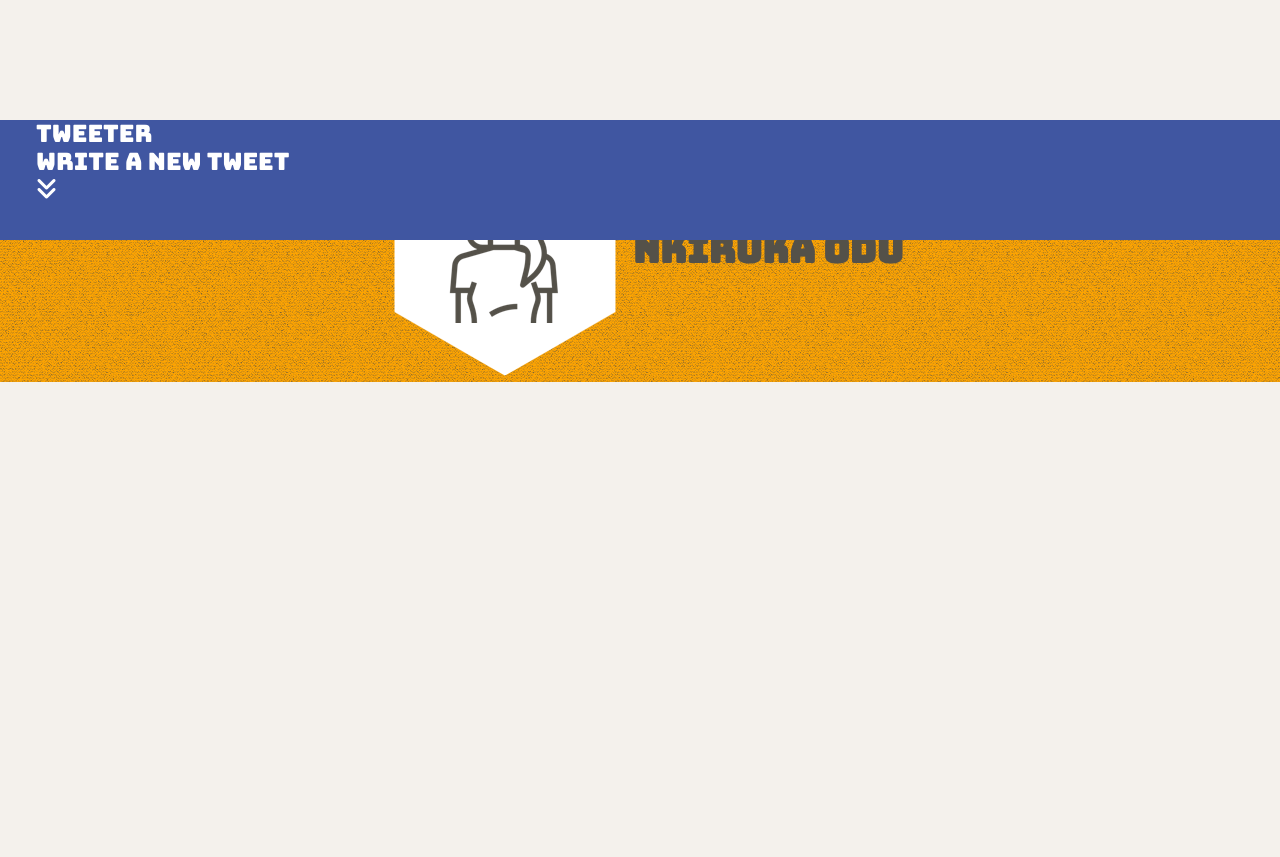
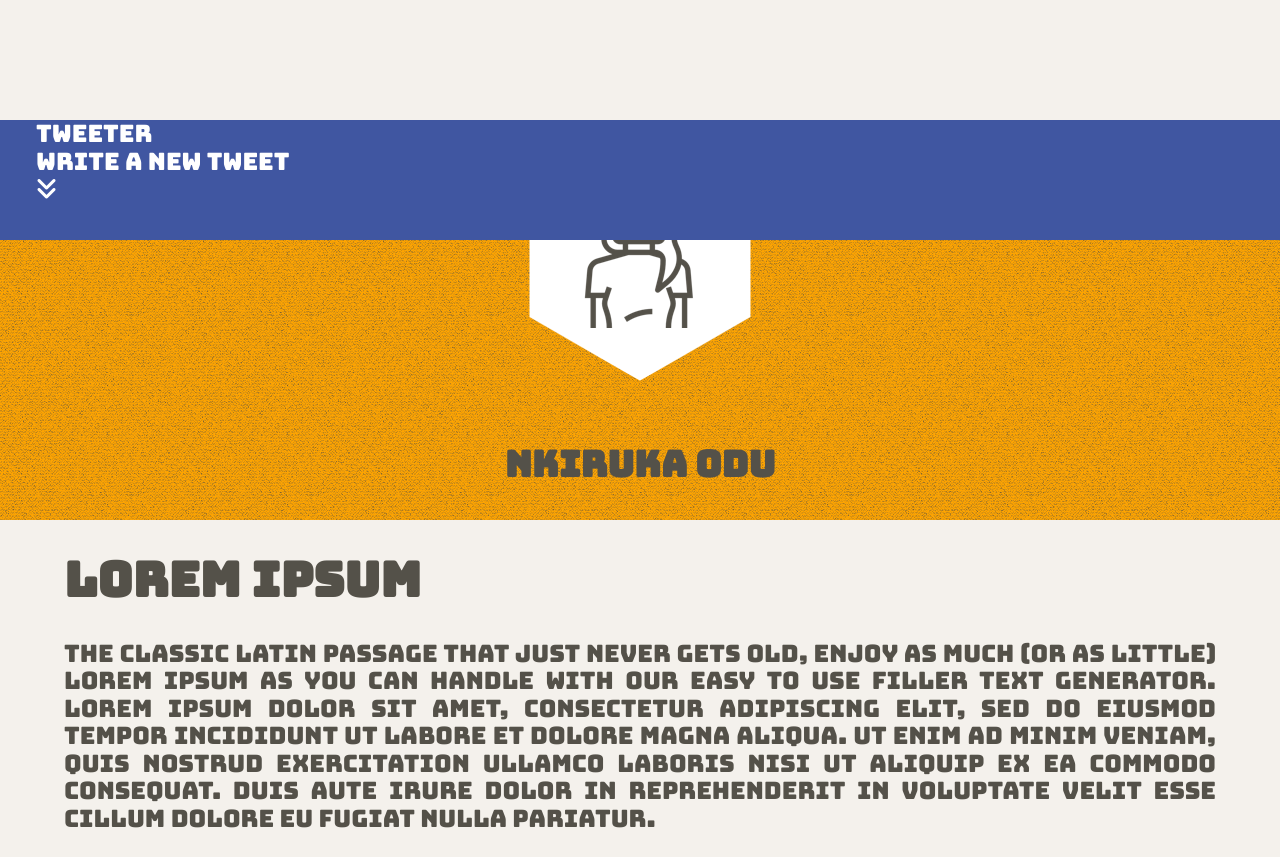
Before and after one commit to Odu-Enkay/tweeter, a plain HTML site: page public/index.html in a window 1280 px wide. Before the commit the page ends 800 px from the top, so only its background shows below. Drawn offline with nearby package versions, Linux system fonts and the light colour scheme.

Commit message:
implemented the main section

```diff
--- a/public/index.html
+++ b/public/index.html
@@ -34,9 +34,10 @@
     <!-- Top nav bar (fixed) -->
     <nav>
       <span>tweeter</span>
-      <div>Write a new Tweet
+      <span>
+        <div>Write a new Tweet</div>
         <div><i class="fa-solid fa-angles-down"></i></div>
-        <div>
+      </span>
     </nav>
 
     <header>
@@ -51,6 +52,13 @@
 
     <!-- Page-specific (main) content here -->
     <main class="container">
+      <h1>Lorem Ipsum</h1>
+      <p>
+        The classic Latin passage that just never gets old, enjoy as much (or as little) lorem ipsum as you can handle with our easy to use filler text generator.
+
+Lorem ipsum dolor sit amet, consectetur adipiscing elit, sed do eiusmod tempor incididunt ut labore et dolore magna aliqua. Ut enim ad minim veniam, quis nostrud exercitation ullamco laboris nisi ut aliquip ex ea commodo consequat. Duis aute irure dolor in reprehenderit in voluptate velit esse cillum dolore eu fugiat nulla pariatur.
+      </p>
+
 
 </main>
   </body>
--- a/public/styles/header.css
+++ b/public/styles/header.css
@@ -1,8 +1,10 @@
 header{
   width: 100%;
+  height: 400px;
   display: flex;
   align-items: center;
   justify-content: center;
   background-color: orange;
-  background-image: url('/public/images/binding-dark.png');;
+  flex-direction: column;
+  background-image: url('/public/images/binding-dark.png');
 }
--- a/public/styles/layout.css
+++ b/public/styles/layout.css
@@ -29,3 +29,9 @@ body {
 /*
  * Additional CSS can be defined below or in other CSS files, as per instructions
  */
+main{
+  width: 90%;
+  margin: 0 auto;
+  background-color: inherit;
+  text-align:justify;
+}
--- a/public/styles/nav.css
+++ b/public/styles/nav.css
@@ -12,4 +12,6 @@ nav{
 
 span{
   font-family: Bungee, sans-serif;
+  display: flex;
+  flex-direction: column;
 }
```
